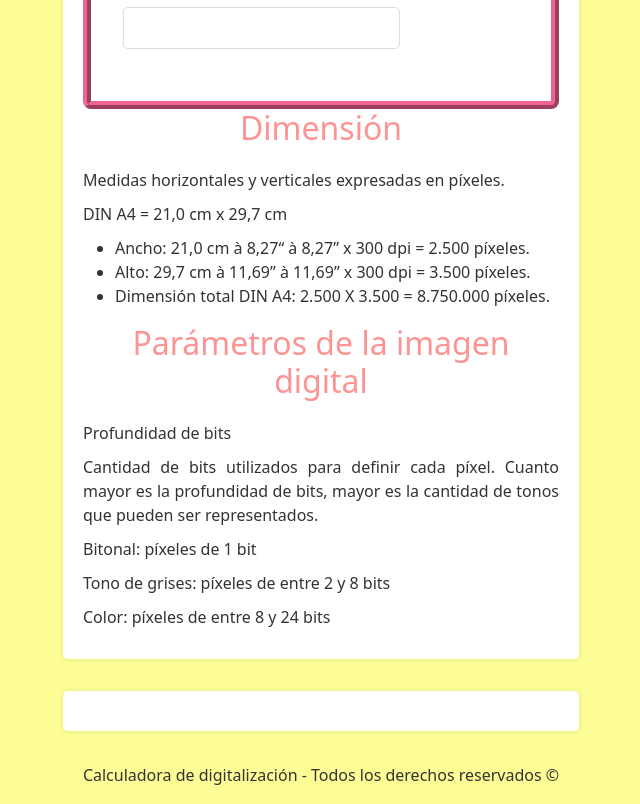
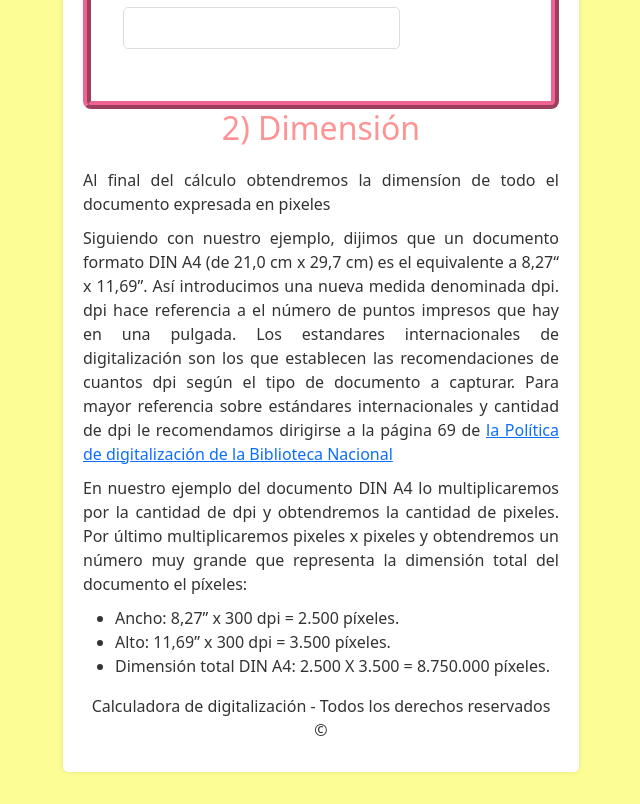
Before and after one commit to DaniMGithub/digitalizacionCalculadora, a plain HTML site: page index.html in a window 1280 px wide. Shown: the part 1191-1995 px from the top of the page, without its empty margins (319-959 px from the left). Drawn offline with nearby package versions, Linux system fonts and the light colour scheme.

Commit message:
segunda calculadora

```diff
--- a/index.html
+++ b/index.html
@@ -47,37 +47,19 @@
     </form>
    </div>
  <!-- Fin de la Primer calculadora y continúa la explicacón -->
+ <div>
+  <h2>2) Dimensión</h2>
+  <p>Al final del cálculo obtendremos la dimensíon de todo el documento expresada en pixeles</p>
+  <p>Siguiendo con nuestro ejemplo, dijimos que un documento formato DIN A4 (de 21,0 cm x 29,7 cm) es el equivalente a 8,27“ x 11,69”. Así introducimos una nueva medida denominada dpi. dpi hace referencia a el número de puntos impresos que hay en una pulgada. Los estandares internacionales de digitalización son los que establecen las recomendaciones de cuantos dpi según el tipo de documento a capturar. Para mayor referencia sobre estándares internacionales y cantidad de dpi le recomendamos dirigirse a la página 69 de <a href="https://www.bn.gov.ar/resources/bibliotecarios/politica-digit-bnmm.pdf">la Política de digitalización de la Biblioteca Nacional</a></p>
+  <p>En nuestro ejemplo del documento DIN A4 lo multiplicaremos por la cantidad de dpi y obtendremos la cantidad de pixeles. Por último multiplicaremos pixeles x pixeles y obtendremos un número muy grande que representa la dimensión total del documento el píxeles:</p>
+  <ul>
+    <li>Ancho: 8,27” x 300 dpi = 2.500 píxeles.</li>
+    <li>Alto: 11,69” x 300 dpi = 3.500 píxeles.</li>
+    <li>Dimensión total DIN A4: 2.500 X 3.500 = 8.750.000 píxeles.</li>
+  </ul>
+  </div>
+   <!-- Segunda calculadora para obtener la dimensión en píxeles -->
 
-    <div>
-      <h2>Dimensión</h2>
-      <p>Medidas horizontales y verticales expresadas en píxeles.</p>
-      <p>DIN A4 = 21,0 cm x 29,7 cm</p>
-
-      <ul>
-        <li>Ancho: 21,0 cm à 8,27“ à 8,27” x 300 dpi = 2.500 píxeles.</li>
-        <li>Alto: 29,7 cm à 11,69” à 11,69” x 300 dpi = 3.500 píxeles.</li>
-        <li>Dimensión total DIN A4: 2.500 X 3.500 = 8.750.000 píxeles.</li>
-      </ul>
-      </div>
-      <div>
-        <h2>Parámetros de la imagen digital</h2>
-      <p>Profundidad de bits</p>
-      <p>Cantidad de bits utilizados para definir cada píxel. Cuanto mayor es la profundidad de bits, mayor es la cantidad de tonos que pueden ser representados.</p>
-      <p>Bitonal: píxeles de 1 bit</p>
-      <p>Tono de grises: píxeles de entre 2 y 8 bits</p>
-      <p>Color: píxeles de entre 8 y 24 bits</p>
-      <p></p>
-      <p></p>
-    </div>
-    <div>
-
-    </div>
-  </div>
-     <!-- Formulario para crear la calculadora -->
-     <div class="container">
-
-    </div>
-    </div>
 
     <!-- Bootstrap -->
   <script src="https://cdn.jsdelivr.net/npm/bootstrap@5.2.2/dist/js/bootstrap.bundle.min.js" integrity="sha384-OERcA2EqjJCMA+/3y+gxIOqMEjwtxJY7qPCqsdltbNJuaOe923+mo//f6V8Qbsw3" crossorigin="anonymous"></script>
```
Also changed, not shown: 2 other files.
